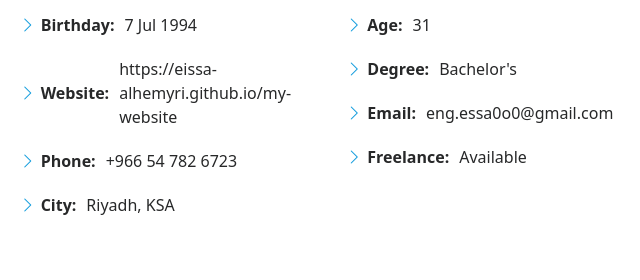
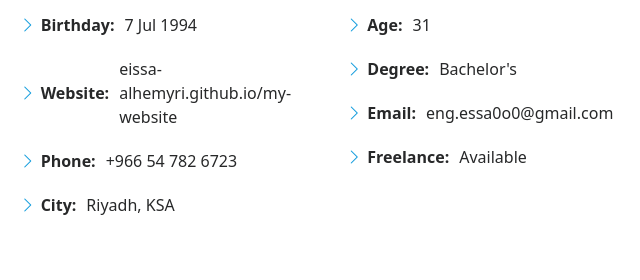
Before and after one commit to Eissa-Alhemyri/my-website, a plain HTML site: page index.html in a window 1280 px wide. Shown: the part 1238-1518 px from the top of the page, 619-1259 px from the left. Drawn offline with nearby package versions, Linux system fonts and the light colour scheme.

Commit message:
Update index.html

```diff
--- a/index.html
+++ b/index.html
@@ -113,7 +113,7 @@
               <div class="col-lg-6">
                 <ul>
                   <li><i class="bi bi-chevron-right"></i> <strong>Birthday:</strong> <span>7 Jul 1994</span></li>
-                  <li><i class="bi bi-chevron-right"></i> <strong>Website:</strong> <span>https://eissa-alhemyri.github.io/my-website</span></li>
+                  <li><i class="bi bi-chevron-right"></i> <strong>Website:</strong> <span>eissa-alhemyri.github.io/my-website</span></li>
                   <li><i class="bi bi-chevron-right"></i> <strong>Phone:</strong> <span>+966 54 782 6723</span></li>
                   <li><i class="bi bi-chevron-right"></i> <strong>City:</strong> <span>Riyadh, KSA</span></li>
                 </ul>
```
